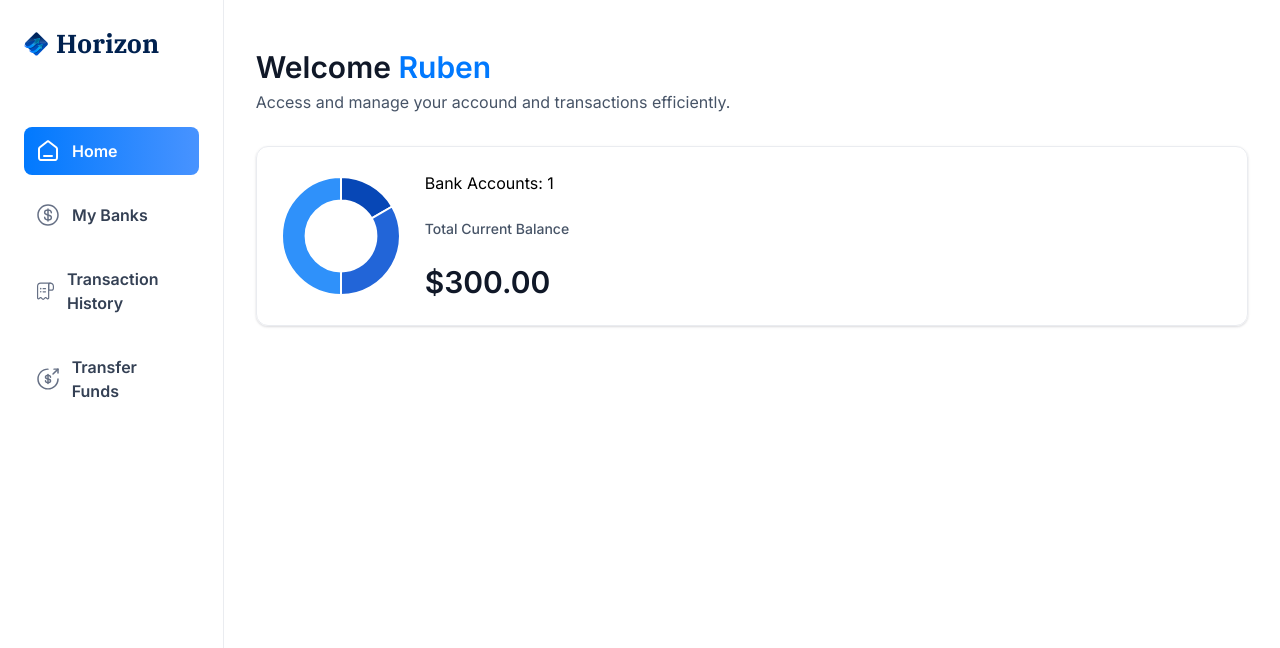
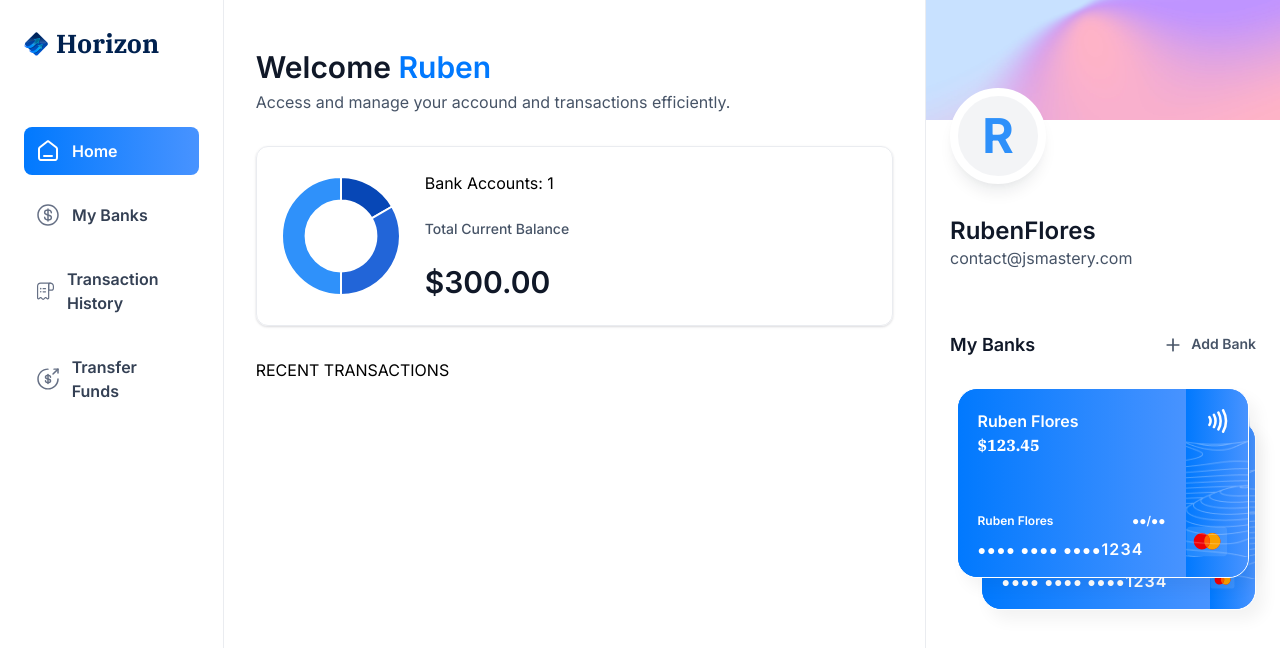
Before and after one commit to ObiFlo1/Banking-Platform, a Next.js app: page / in a window 1280 px wide. Shown: the top 648 px of the page. Built offline with nearby package versions, Linux system fonts and the light colour scheme.

Commit message:
Add the right side bar with the bank card ui completed

```diff
--- a/app/(root)/page.tsx
+++ b/app/(root)/page.tsx
@@ -1,9 +1,10 @@
 import HeaderBox from "@/components/ui/HeaderBox";
+import RightSideBar from "@/components/ui/RightSideBar";
 import TotalBalanceBox from "@/components/ui/TotalBalanceBox";
 import React from "react";
 
 const Home = () => {
-  const loggedIn = { firstname: "Ruben" };
+  const loggedIn = { firstName: "Ruben", lastName: "Flores", email: "contact@jsmastery.com" };
   return (
     <section className="home">
       <div className="home-content">
@@ -11,7 +12,7 @@
           <HeaderBox
             type="greeting"
             title="Welcome"
-            user={loggedIn?.firstname || "Guest"}
+            user={loggedIn?.firstName || "Guest"}
             subtext="Access and manage your accound and transactions efficiently."
           />
 
@@ -21,7 +22,13 @@
             totalCurrentBalance={300}
           />
         </header>
+        RECENT TRANSACTIONS
       </div>
+      <RightSideBar
+        user={loggedIn}
+        transaction={[]}
+        banks={[{ currentBalance: "123.45" }, { currentBalance: "543.21" }]}
+      />
     </section>
   );
 };
--- /dev/null
+++ b/components/ui/BankCard.tsx
@@ -0,0 +1,61 @@
+import { formatAmount } from "@/lib/utils";
+import Image from "next/image";
+import Link from "next/link";
+import React from "react";
+
+const BankCard = ({ account, userName, showBalance = true }: CreditCardProps) => {
+  return (
+    <div className="flex flex-col">
+      <Link
+        href="/"
+        className="bank-card"
+      >
+        <div className="bank-card_content">
+          <div>
+            <h1 className="text-16 font-semibold text-white">{account.name || userName}</h1>
+            <p className="font-ibm-plex-serif font-black text-white">{formatAmount(account.currentBalance)}</p>
+          </div>
+
+          <article className="flex flex-col gap-2">
+            <div className="flex justify-between">
+              <h1 className="text-12 font-semibold text-white">{userName}</h1>
+              <h2 className="text-12 font-semibold text-white">●●/●●</h2>
+            </div>
+            <p className="text-14 font-semibold tracking-[1.1px] text-white">
+              ●●●● ●●●● ●●●●
+              <span className="text-16">1234</span>
+            </p>
+          </article>
+        </div>
+
+        <div className="bank-card_icon">
+          <Image
+            src="/icons/Paypass.svg"
+            width={20}
+            height={24}
+            alt="pay"
+          />
+          <Image
+            src="/icons/mastercard.svg"
+            width={45}
+            height={32}
+            alt="mastercard"
+            className="ml-5"
+          />
+        </div>
+
+        <Image
+          src="/icons/lines.png"
+          width={316}
+          height={190}
+          alt="lines"
+          className="absolute top-0 left-0"
+        />
+      </Link>
+
+      {/* COPY */}
+    </div>
+  );
+};
+
+export default BankCard;
--- /dev/null
+++ b/components/ui/RightSideBar.tsx
@@ -0,0 +1,69 @@
+import Image from "next/image";
+import Link from "next/link";
+import React from "react";
+import BankCard from "./BankCard";
+
+const RightSideBar = ({ user, transactions, banks }: RightSidebarProps) => {
+  return (
+    <aside className="right-sidebar">
+      <section className="flex flex-col pb-8">
+        <div className="profile-banner" />
+        <div className="profile">
+          <div className="profile-img">
+            <span className="text-5xl font-bold text-blue-500">{user.firstName[0]}</span>
+          </div>
+          <div className="profile-details">
+            <h1 className="profile-name">
+              {user.firstName}
+              {user.lastName}
+            </h1>
+            <p className="profile-email">{user.email}</p>
+          </div>
+        </div>
+      </section>
+
+      <section className="banks">
+        <div className="flex w-full justify-between">
+          <h2 className="header-2">My Banks</h2>
+          <Link
+            href="/"
+            className="flex gap-2"
+          >
+            <Image
+              src="/icons/plus.svg"
+              width={20}
+              height={20}
+              alt="plus"
+            />
+            <h2 className="text-14 font-semibold text-gray-600">Add Bank</h2>
+          </Link>
+        </div>
+
+        {banks?.length > 0 && (
+          <div className="relative flex flex-1 flex-col items-center justify-center gap-5">
+            <div className="relative z-10">
+              <BankCard
+                key={banks[0].$id}
+                account={banks[0]}
+                userName={`${user.firstName} ${user.lastName}`}
+                showBalance={false}
+              />
+            </div>
+            {banks[1] && (
+              <div className="absolute right-0 top-8 z-0 w-[90%]">
+                <BankCard
+                  key={banks[0].$id}
+                  account={banks[0]}
+                  userName={`${user.firstName} ${user.lastName}`}
+                  showBalance={false}
+                />
+              </div>
+            )}
+          </div>
+        )}
+      </section>
+    </aside>
+  );
+};
+
+export default RightSideBar;
```
